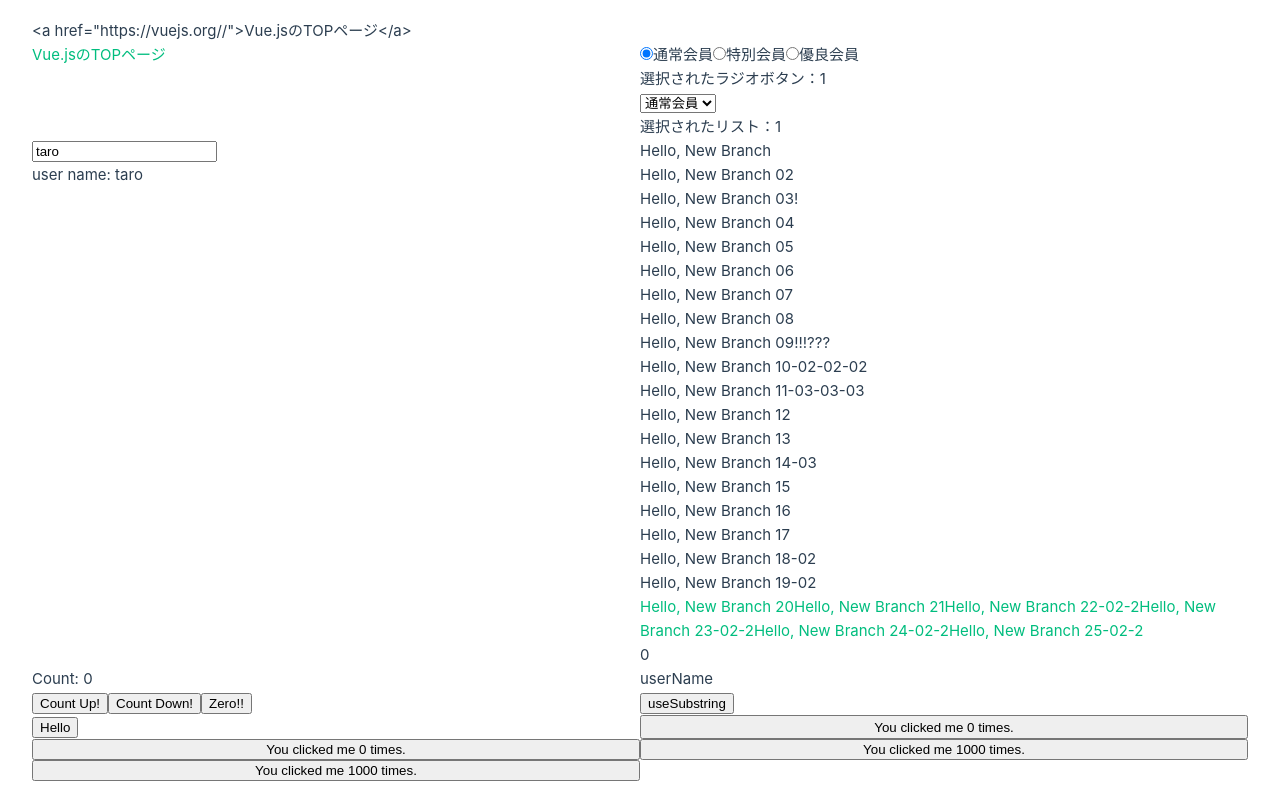
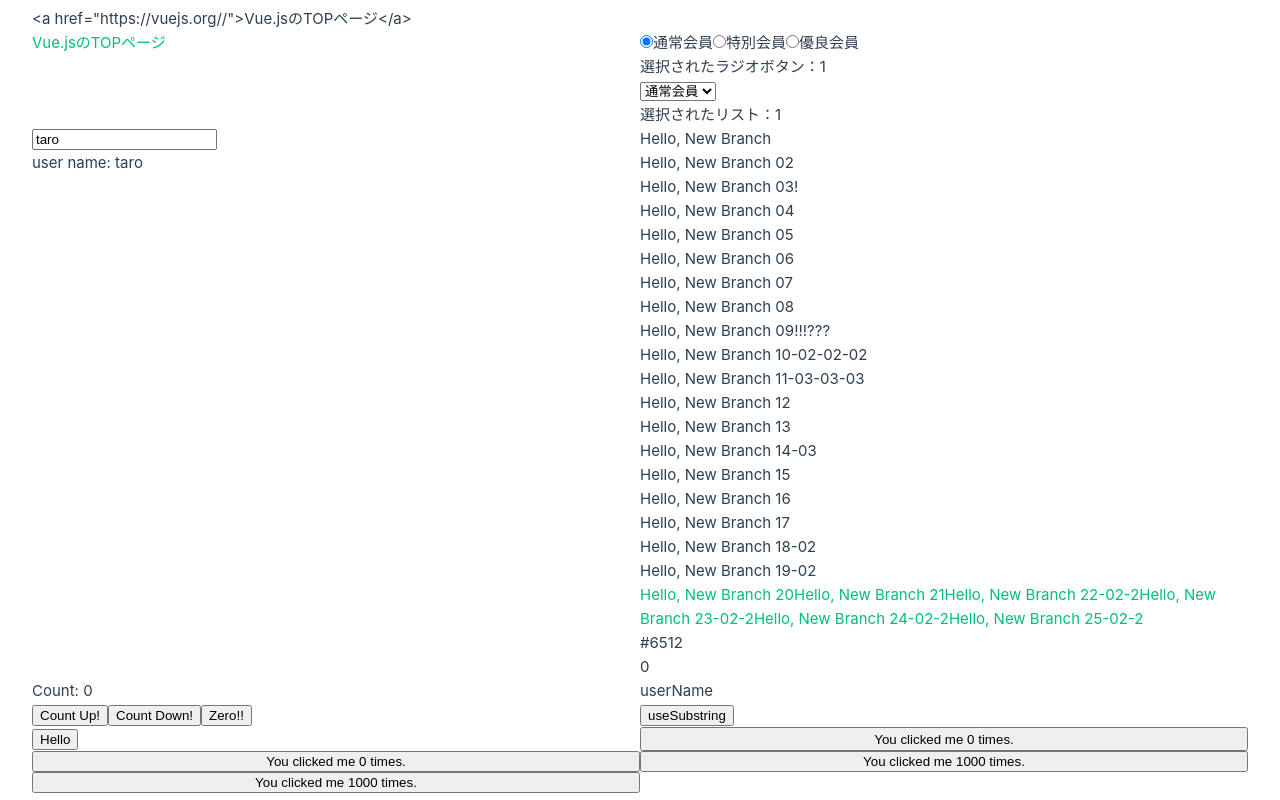
Before and after one commit to koyamal/pra_vue3, a Vue app in the folder Vue3FrontDevTextBook02/chap02/hello-vue/: page / in a window 1280 px wide. Built offline with nearby package versions, Linux system fonts and the light colour scheme.

Commit message:
Add #6512

```diff
--- a/Vue3FrontDevTextBook02/chap02/hello-vue/src/App.vue
+++ b/Vue3FrontDevTextBook02/chap02/hello-vue/src/App.vue
@@ -84,6 +84,7 @@ const useSubstring = () => {
     <a>Hello, New Branch 23-02-2</a>
     <a>Hello, New Branch 24-02-2</a>
     <a>Hello, New Branch 25-02-2</a>
+    <p>#6512</p>
     <p>{{ userId }}</p>
   </section>
   <section>
```
